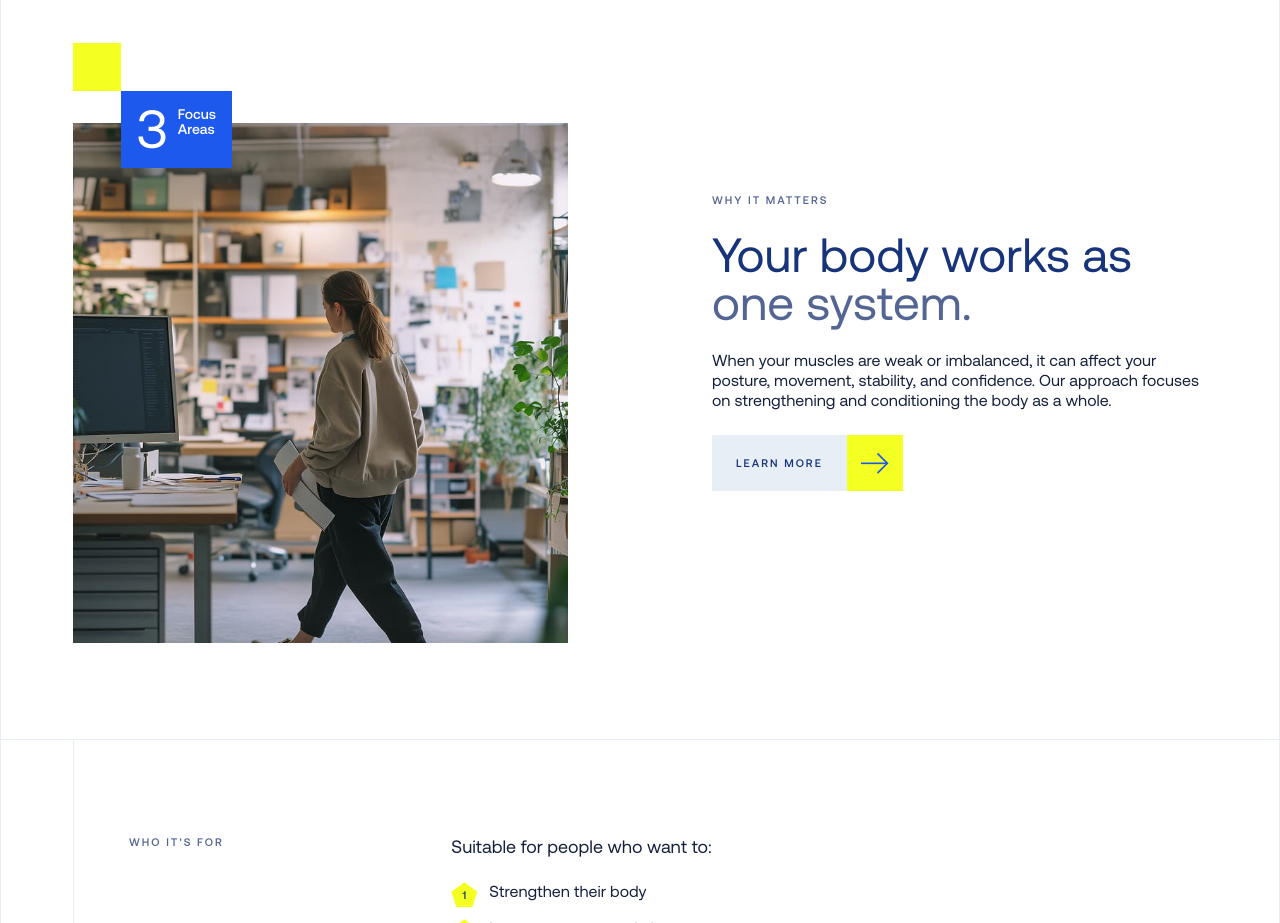
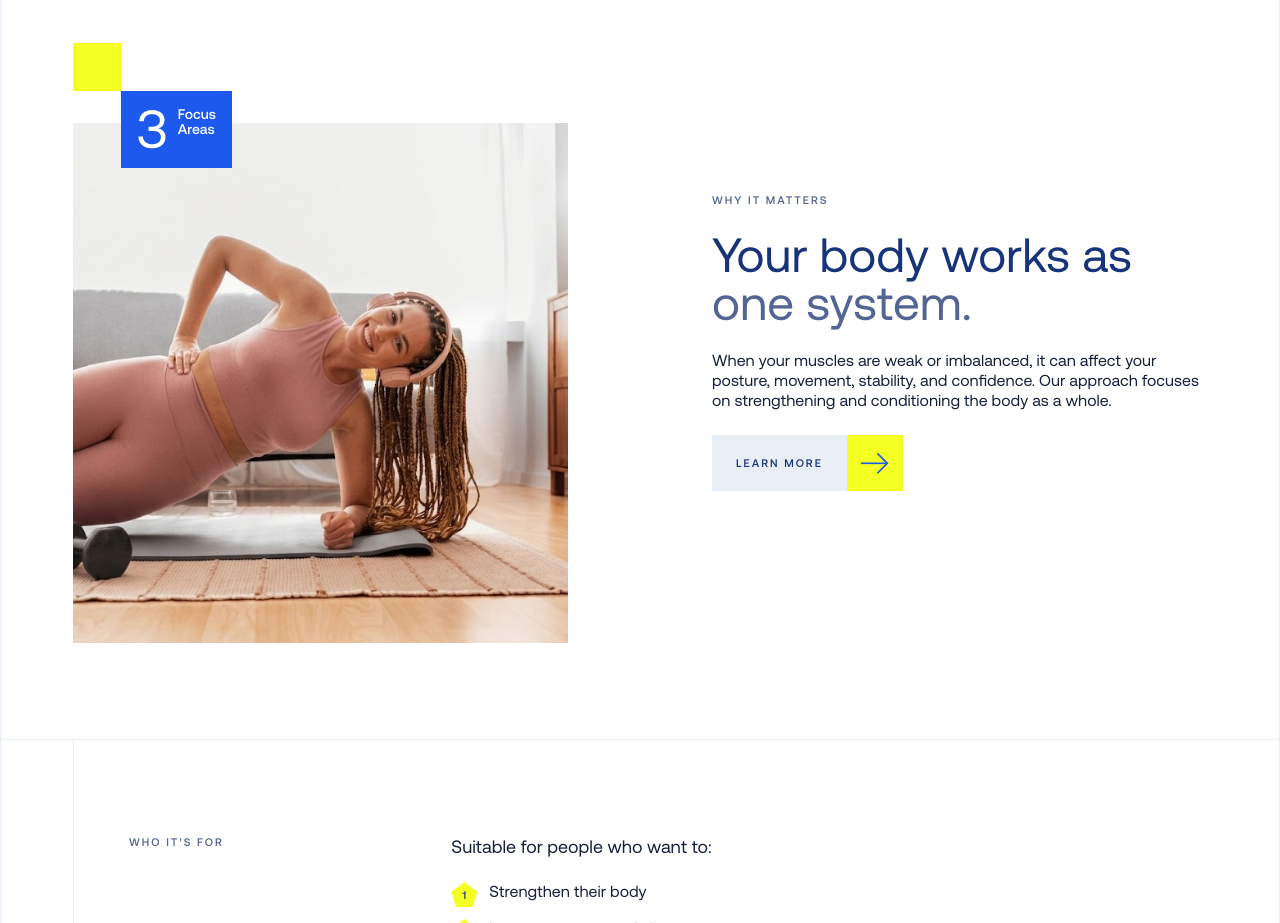
Before and after one commit to Mheek-frosh/inspo, a React (Vite) app: page / in a window 1280 px wide. Shown: the part 1680-2603 px from the top of the page. Built offline with nearby package versions, Linux system fonts and the light colour scheme; a web font is replaced by a local one.

Commit message:
added gym girl image

```diff
--- a/src/assets/paths.ts
+++ b/src/assets/paths.ts
@@ -4,6 +4,7 @@ export const images = {
   services: '/assets/images/mp2-services.jpg',
   caraPortrait: '/assets/images/mp2-cara-portrait.jpg',
   people: '/assets/images/mp2-people.jpg',
+  gym: '/assets/images/gymgirl.png',
   walking: '/assets/images/mp2-walking.jpg',
   pattern: '/assets/images/PATTERN.jpg',
   testimonialKatie: '/assets/images/testimonial-katie-malone.jpg',
--- a/src/pages/HomePage.tsx
+++ b/src/pages/HomePage.tsx
@@ -122,7 +122,7 @@ export default function HomePage({ heroLoaded, splashActive }: HomePageProps) {
         <div className="about-photo">
           <div className="about-photo-wrap">
             <div className="about-photo-parallax" ref={parallaxRef}>
-              <img src={images.walking} alt="Person in guided movement session" />
+              <img src={images.gym} alt="Woman exercising at home" />
             </div>
             <div className="about-badge-group">
               <div className="about-badge-accent" />
```
Also changed, not shown: public/assets/images/gymgirl.png (added).
